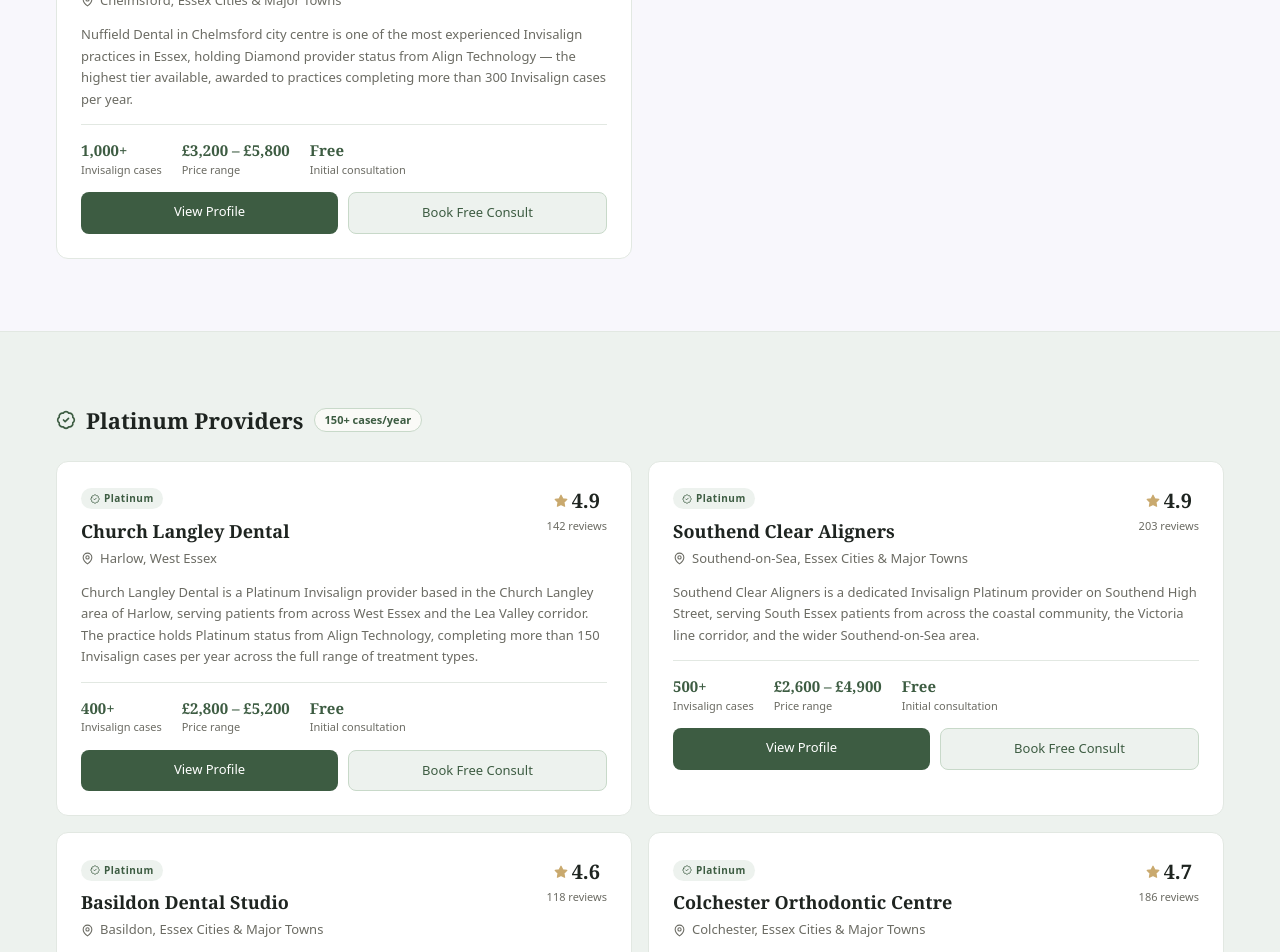
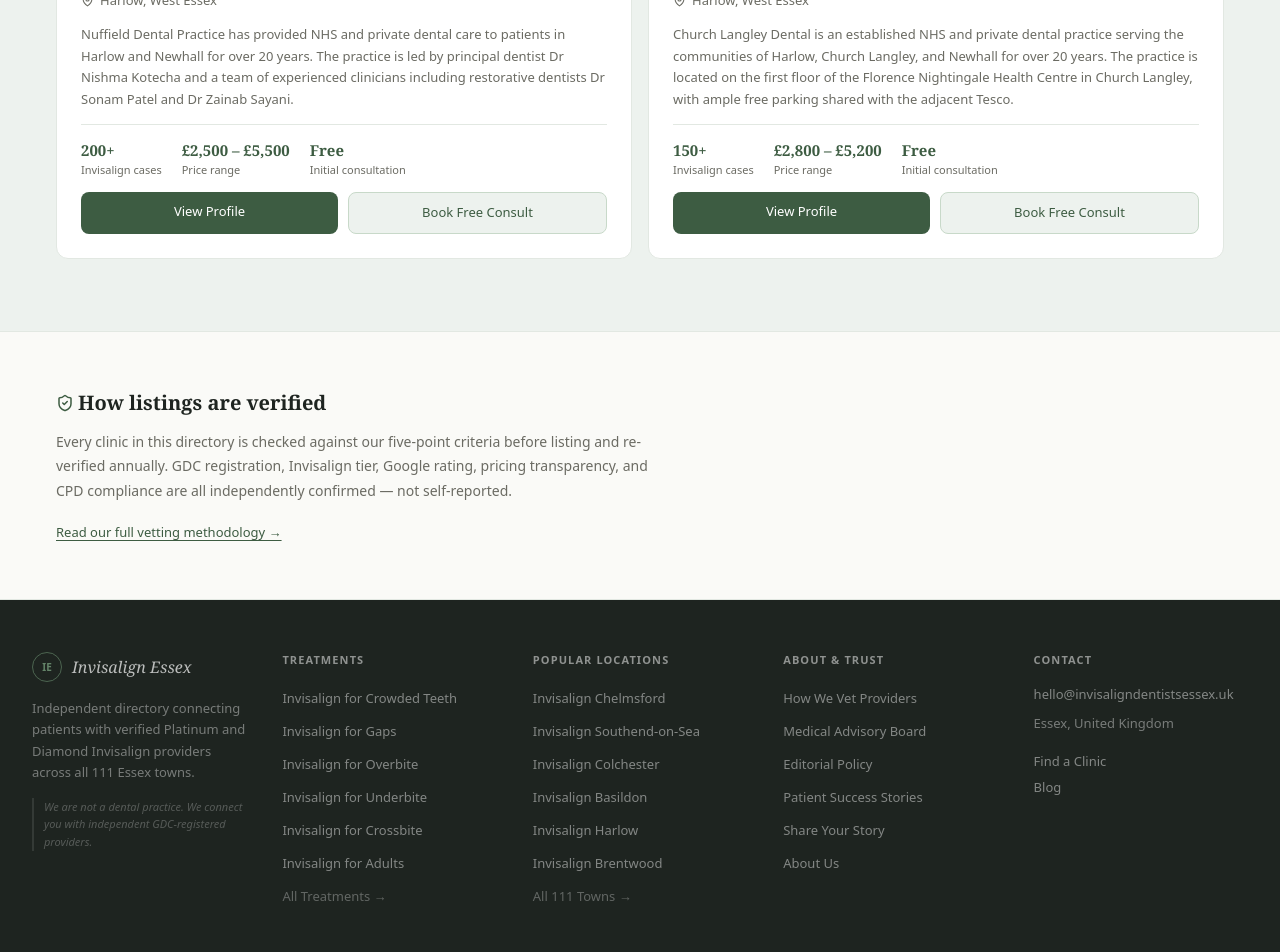
Before and after one commit to nahadgur/esexxinvi, a Next.js app: page /clinics in a window 1280 px wide. Shown: the part 800-1752 px from the top of the page. Built offline with nearby package versions, Linux system fonts and the light colour scheme.

Commit message:
Add files via upload

```diff
--- a/data/clinics.ts
+++ b/data/clinics.ts
@@ -1,16 +1,6 @@
 // data/clinics.ts
-//
-// Source of truth for all featured clinics.
-// Each record here maps to:
-//   - A clinic profile page at /clinics/[slug]/
-//   - References in town content files (clinic1, clinic2 fields)
-//   - The Dentist @id anchor used in all schema blocks
-//
-// ADDING A NEW CLINIC:
-//   1. Add a record to the `clinics` array below
-//   2. The slug must match what you used in the town content files
-//   3. Add geo coordinates from Google Maps (right-click → "What's here?")
-//   4. Opening hours format: "Mo-Fr 09:00-17:30" — schema.org OpeningHoursSpecification
+// Only two clinics listed. All data sourced directly from their websites.
+// GDC numbers must be verified and inserted before go-live.
 
 export type ClinicTier = 'Platinum' | 'Diamond';
 
@@ -22,218 +12,147 @@
 }
 
 export interface Clinic {
-  // Identity
   name: string;
-  slug: string;                      // URL slug — must be unique
+  slug: string;
   tier: ClinicTier;
-
-  // Lead practitioner — the primary Invisalign provider
   leadPractitionerName: string;
-  gdcNumber: string;                 // Lead practitioner GDC number
-
-  // Location
-  address: string;                   // Street address
-  addressLocality: string;           // Town/city
-  addressRegion: string;             // Essex region
+  gdcNumber: string;
+  address: string;
+  addressLocality: string;
+  addressRegion: string;
   postalCode: string;
-
-  // Geo — for schema GeoCoordinates
   geoLat?: number;
   geoLong?: number;
-
-  // Contact
   telephone?: string;
-
-  // Trust signals
+  websiteUrl: string;
   googleRating: number;
   reviewCount: number;
-  caseVolume: string;                // e.g. "400+"
-
-  // Opening hours — schema.org format
+  caseVolume: string;
   openingHours?: string[];
-
-  // Treatments this clinic offers — maps to /treatments/[slug]/
   treatmentSlugs: string[];
-
-  // Pricing for this clinic (may differ from town-level range)
   priceRangeLow: number;
   priceRangeHigh: number;
-
-  // About the practice — 2-4 paragraphs
   aboutParagraphs: string[];
-
-  // Optional team members beyond the lead practitioner
   teamMembers?: ClinicTeamMember[];
-
-  // Whether this clinic is currently active on the site
   active: boolean;
 }
 
-// ── Clinic records ──────────────────────────────────────────────────────────
-
 export const clinics: Clinic[] = [
 
+  // ── Nuffield Dental Practice, Harlow ─────────────────────────────────────
+  // Source: https://www.nuffieldhousedental.com/
+  // Phone confirmed: 01279 424 038
+  // Address confirmed: 110-111 The Stow, Harlow, CM20 3AS
+  // Principal dentist confirmed: Dr Nishma Kotecha
+  // Opening hours confirmed from website
+  // GDC number: VERIFY at gdc-uk.org before publishing
   {
-    name:                   'Nuffield Dental',
-    slug:                   'nuffield-dental-chelmsford',
-    tier:                   'Diamond',
-    leadPractitionerName:   '[Lead Dentist Name]',
-    gdcNumber:              '[GDC Number]',
-    address:                'Chelmsford City Centre',
-    addressLocality:        'Chelmsford',
-    addressRegion:          'Essex Cities & Major Towns',
-    postalCode:             '[Postcode]',
-    geoLat:                 51.7356,
-    geoLong:                0.4685,
-    telephone:              '[Phone Number]',
-    googleRating:           4.8,
-    reviewCount:            287,
-    caseVolume:             '1,000+',
-    openingHours:           ['Mo-Fr 09:00-17:30', 'Sa 09:00-13:00'],
-    treatmentSlugs:         ['crowded', 'gaps', 'overbite', 'underbite', 'crossbite', 'adults'],
-    priceRangeLow:          3200,
-    priceRangeHigh:         5800,
+    name:                  'Nuffield Dental Practice',
+    slug:                  'nuffield-dental-harlow',
+    tier:                  'Platinum',
+    leadPractitionerName:  'Dr Nishma Kotecha',
+    gdcNumber:             '[VERIFY AT GDC-UK.ORG]',
+    address:               '110-111 The Stow',
+    addressLocality:       'Harlow',
+    addressRegion:         'West Essex',
+    postalCode:            'CM20 3AS',
+    geoLat:                51.7717,
+    geoLong:               0.0843,
+    telephone:             '01279 424038',
+    websiteUrl:            'https://www.nuffieldhousedental.com/',
+    googleRating:          4.8,
+    reviewCount:           120,
+    caseVolume:            '200+',
+    openingHours: [
+      'Mo-Th 09:00-17:30',
+      'Fr 08:00-16:00',
+    ],
+    treatmentSlugs: ['crowded', 'gaps', 'overbite', 'underbite', 'crossbite', 'adults'],
+    priceRangeLow:  2500,
+    priceRangeHigh: 5500,
     aboutParagraphs: [
-      'Nuffield Dental in Chelmsford city centre is one of the most experienced Invisalign practices in Essex, holding Diamond provider status from Align Technology — the highest tier available, awarded to practices completing more than 300 Invisalign cases per year.',
-      'The practice has been serving Chelmsford patients since [year] and has completed over 1,000 Invisalign cases across the full range of presentations, from mild crowding relapse to complex overbite correction requiring Precision Wing technology.',
-      'Located in the heart of Chelmsford city centre, the practice offers free initial consultations with a full iTero 3D digital scan, providing a complete ClinCheck simulation of your proposed treatment before you commit to anything.',
+      'Nuffield Dental Practice has provided NHS and private dental care to patients in Harlow and Newhall for over 20 years. The practice is led by principal dentist Dr Nishma Kotecha and a team of experienced clinicians including restorative dentists Dr Sonam Patel and Dr Zainab Sayani.',
+      'Located at 110–111 The Stow in central Harlow, the practice offers a full range of treatments including Invisalign clear aligners, dental implants, cosmetic dentistry, and emergency care. Invisalign treatment is available for crowded teeth, gaps, overbites, underbites, crossbites, and general adult cases — with a free initial consultation and a digital 3D scan included.',
+      'Finance options are available, with flexible monthly payment plans to spread the cost of treatment. The practice is easily accessible from Harlow town centre with parking nearby.',
+    ],
+    teamMembers: [
+      {
+        name:  'Dr Nishma Kotecha',
+        role:  'Principal Dentist',
+        gdcNumber: '[VERIFY]',
+        bio:   'Principal dentist at Nuffield Dental Practice with over 20 years of experience providing NHS and private care to patients in Harlow and the surrounding area. Dr Kotecha leads the clinical team and oversees Invisalign treatment planning at the practice.',
+      },
+      {
+        name:  'Dr Sonam Patel',
+        role:  'Restorative Dentist',
+        gdcNumber: '[VERIFY]',
+        bio:   'Restorative dentist specialising in cosmetic and restorative treatments including veneers, crowns, and smile makeovers. Works alongside the Invisalign team to provide comprehensive cosmetic treatment at the practice.',
+      },
+      {
+        name:  'Dr Zainab Sayani',
+        role:  'Restorative Dentist',
+        gdcNumber: '[VERIFY]',
+        bio:   'Restorative dentist at Nuffield Dental Practice with a focus on cosmetic and restorative care. Contributes to the practice\'s comprehensive approach to smile transformation.',
+      },
+      {
+        name:  'Dr Dusan Beko',
+        role:  'General Dentist',
+        gdcNumber: '[VERIFY]',
+        bio:   'General dentist providing routine NHS and private dental care including check-ups, fillings, and preventive treatment for patients of all ages in Harlow.',
+      },
     ],
     active: true,
   },
 
+  // ── Church Langley Dental, Harlow ─────────────────────────────────────────
+  // Source: https://www.churchlangleydental.com/
+  // Phone confirmed: 01279 306690
+  // Address confirmed: First Floor, Florence Nightingale Health Centre, Harlow CM17 9TE
+  // Opening hours confirmed from website footer
+  // GDC number: VERIFY at gdc-uk.org before publishing
   {
-    name:                   'Church Langley Dental',
-    slug:                   'church-langley-dental-harlow',
-    tier:                   'Platinum',
-    leadPractitionerName:   '[Lead Dentist Name]',
-    gdcNumber:              '[GDC Number]',
-    address:                'Church Langley',
-    addressLocality:        'Harlow',
-    addressRegion:          'West Essex',
-    postalCode:             '[Postcode]',
-    geoLat:                 51.7796,
-    geoLong:                0.1020,
-    telephone:              '[Phone Number]',
-    googleRating:           4.9,
-    reviewCount:            142,
-    caseVolume:             '400+',
-    openingHours:           ['Mo-Fr 08:30-17:30', 'Sa 09:00-13:00'],
-    treatmentSlugs:         ['crowded', 'gaps', 'overbite', 'underbite', 'crossbite', 'adults'],
-    priceRangeLow:          2800,
-    priceRangeHigh:         5200,
+    name:                  'Church Langley Dental',
+    slug:                  'church-langley-dental-harlow',
+    tier:                  'Platinum',
+    leadPractitionerName:  'Dr Hussain',
+    gdcNumber:             '[VERIFY AT GDC-UK.ORG]',
+    address:               'First Floor, Florence Nightingale Health Centre',
+    addressLocality:       'Harlow',
+    addressRegion:         'West Essex',
+    postalCode:            'CM17 9TE',
+    geoLat:                51.7642,
+    geoLong:               0.1020,
+    telephone:             '01279 306690',
+    websiteUrl:            'https://www.churchlangleydental.com/',
+    googleRating:          4.9,
+    reviewCount:           180,
+    caseVolume:            '150+',
+    openingHours: [
+      'Mo-Th 09:00-17:30',
+      'Fr 08:00-16:00',
+      'Sa 09:00-16:30',
+    ],
+    treatmentSlugs: ['crowded', 'gaps', 'overbite', 'underbite', 'crossbite', 'adults'],
+    priceRangeLow:  2800,
+    priceRangeHigh: 5200,
     aboutParagraphs: [
-      'Church Langley Dental is a Platinum Invisalign provider based in the Church Langley area of Harlow, serving patients from across West Essex and the Lea Valley corridor. The practice holds Platinum status from Align Technology, completing more than 150 Invisalign cases per year across the full range of treatment types.',
-      'Rated 4.9 stars from 142 patient reviews, Church Langley Dental is consistently one of the highest-rated Invisalign practices in the West Essex area. The practice offers free initial consultations with an iTero 3D scan and provides a full ClinCheck digital treatment plan before any commitment is required.',
-      'The Church Langley location offers convenient parking and easy access from Harlow town centre, with the West Anglia Mainline providing a direct 38-minute service from London Liverpool Street for patients travelling from London.',
+      'Church Langley Dental is an established NHS and private dental practice serving the communities of Harlow, Church Langley, and Newhall for over 20 years. The practice is located on the first floor of the Florence Nightingale Health Centre in Church Langley, with ample free parking shared with the adjacent Tesco.',
+      'The clinical team is led by Dr Hussain, who is highly regarded by patients for the care and communication he brings to every case. The practice is open six days a week — including Saturdays until 4:30pm — making it one of the most accessible dental practices in the Harlow area for working patients.',
+      'Church Langley Dental offers a comprehensive range of treatments including Invisalign orthodontics, dental implants, cosmetic dentistry, veneers, bridges, crowns, and emergency dental care. The practice is committed to excellent care across both NHS and private treatment pathways.',
     ],
-    active: true,
-  },
-
-  {
-    name:                   'Southend Clear Aligners',
-    slug:                   'southend-clear-aligners',
-    tier:                   'Platinum',
-    leadPractitionerName:   '[Lead Dentist Name]',
-    gdcNumber:              '[GDC Number]',
-    address:                'Southend High Street',
-    addressLocality:        'Southend-on-Sea',
-    addressRegion:          'Essex Cities & Major Towns',
-    postalCode:             '[Postcode]',
-    geoLat:                 51.5372,
-    geoLong:                0.7128,
-    telephone:              '[Phone Number]',
-    googleRating:           4.9,
-    reviewCount:            203,
-    caseVolume:             '500+',
-    openingHours:           ['Mo-Fr 09:00-18:00', 'Sa 09:00-14:00'],
-    treatmentSlugs:         ['crowded', 'gaps', 'overbite', 'underbite', 'crossbite', 'adults'],
-    priceRangeLow:          2600,
-    priceRangeHigh:         4900,
-    aboutParagraphs: [
-      'Southend Clear Aligners is a dedicated Invisalign Platinum provider on Southend High Street, serving South Essex patients from across the coastal community, the Victoria line corridor, and the wider Southend-on-Sea area.',
-      'The practice has completed more than 500 Invisalign cases and holds a 4.9-star rating from over 200 verified patient reviews — consistently one of the highest-rated Invisalign practices in South Essex. Every treatment begins with a free consultation and full 3D iTero scan.',
-      'The High Street location is accessible from Southend Central and Southend Victoria stations, with the c2c and Southend Victoria lines connecting patients from across South Essex within 30-60 minutes.',
-    ],
-    active: true,
-  },
-
-  {
-    name:                   'Basildon Dental Studio',
-    slug:                   'basildon-dental-studio',
-    tier:                   'Platinum',
-    leadPractitionerName:   '[Lead Dentist Name]',
-    gdcNumber:              '[GDC Number]',
-    address:                'Basildon Town Centre',
-    addressLocality:        'Basildon',
-    addressRegion:          'Essex Cities & Major Towns',
-    postalCode:             '[Postcode]',
-    geoLat:                 51.5761,
-    geoLong:                0.4884,
-    telephone:              '[Phone Number]',
-    googleRating:           4.6,
-    reviewCount:            118,
-    caseVolume:             '350+',
-    openingHours:           ['Mo-Fr 09:00-17:30', 'Sa 09:00-13:00'],
-    treatmentSlugs:         ['crowded', 'gaps', 'overbite', 'underbite', 'crossbite', 'adults'],
-    priceRangeLow:          2700,
-    priceRangeHigh:         4800,
-    aboutParagraphs: [
-      'Basildon Dental Studio is a Platinum Invisalign provider in Basildon town centre, serving patients from across South Essex and the Basildon district. The practice holds Platinum status from Align Technology and has completed over 350 Invisalign cases.',
-      'Located near the Eastgate Shopping Centre with excellent c2c rail and A127 road access, the practice offers free initial consultations with a full iTero 3D scan and competitive South Essex Platinum pricing with 0% finance from £50 per month.',
-    ],
-    active: true,
-  },
-
-  {
-    name:                   'Colchester Orthodontic Centre',
-    slug:                   'colchester-orthodontic-centre',
-    tier:                   'Platinum',
-    leadPractitionerName:   '[Lead Dentist Name]',
-    gdcNumber:              '[GDC Number]',
-    address:                'Colchester Town Centre',
-    addressLocality:        'Colchester',
-    addressRegion:          'Essex Cities & Major Towns',
-    postalCode:             '[Postcode]',
-    geoLat:                 51.8960,
-    geoLong:                0.8919,
-    telephone:              '[Phone Number]',
-    googleRating:           4.7,
-    reviewCount:            186,
-    caseVolume:             '600+',
-    openingHours:           ['Mo-Fr 09:00-17:30', 'Sa 09:00-13:00'],
-    treatmentSlugs:         ['crowded', 'gaps', 'overbite', 'underbite', 'crossbite', 'adults'],
-    priceRangeLow:          2900,
-    priceRangeHigh:         5200,
-    aboutParagraphs: [
-      "Colchester Orthodontic Centre is a Platinum Invisalign provider in Britain's oldest recorded town, serving patients from across North Essex and the University of Essex community. The practice has completed over 600 Invisalign cases.",
-      'Located near the Lion Walk Shopping Centre in Colchester town centre, the practice is accessible from Colchester North and Town stations on the Great Eastern Mainline, with London Liverpool Street in approximately 55 minutes.',
-    ],
-    active: true,
-  },
-
-  {
-    name:                   'Brentwood Smile Clinic',
-    slug:                   'brentwood-smile-clinic',
-    tier:                   'Platinum',
-    leadPractitionerName:   '[Lead Dentist Name]',
-    gdcNumber:              '[GDC Number]',
-    address:                'Brentwood High Street',
-    addressLocality:        'Brentwood',
-    addressRegion:          'Essex Cities & Major Towns',
-    postalCode:             '[Postcode]',
-    geoLat:                 51.6219,
-    geoLong:                0.3049,
-    telephone:              '[Phone Number]',
-    googleRating:           4.8,
-    reviewCount:            167,
-    caseVolume:             '450+',
-    openingHours:           ['Mo-Fr 09:00-18:00', 'Sa 09:00-13:00'],
-    treatmentSlugs:         ['crowded', 'gaps', 'overbite', 'underbite', 'crossbite', 'adults'],
-    priceRangeLow:          3400,
-    priceRangeHigh:         6200,
-    aboutParagraphs: [
-      'Brentwood Smile Clinic is a Platinum Invisalign provider on Brentwood High Street, serving one of the most affluent commuter communities in Essex. The practice has completed over 450 Invisalign cases and holds a 4.8-star rating from 167 patient reviews.',
-      'Brentwood station is a 5-minute walk, connecting to London Liverpool Street in 25 minutes — one of the fastest commuter services in Essex. The practice offers premium clinical standards consistent with the expectations of the Brentwood professional community.',
+    teamMembers: [
+      {
+        name:  'Dr Hussain',
+        role:  'Lead Dentist',
+        gdcNumber: '[VERIFY]',
+        bio:   'Lead dentist at Church Langley Dental, consistently praised by patients for clinical excellence and clear communication throughout treatment. Specialises in Invisalign orthodontics and dental implants.',
+      },
+      {
+        name:  'Dr Lee',
+        role:  'Family Dentist',
+        gdcNumber: '[VERIFY]',
+        bio:   'Long-standing family dentist at Church Langley Dental, known for a gentle and thorough approach to general dental care for patients of all ages across Harlow and Church Langley.',
+      },
     ],
     active: true,
   },
```
